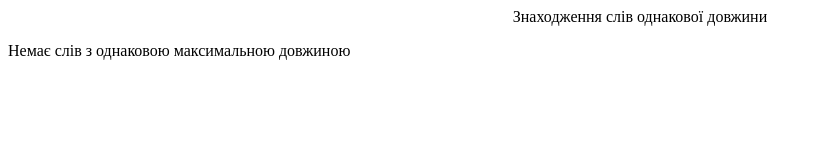
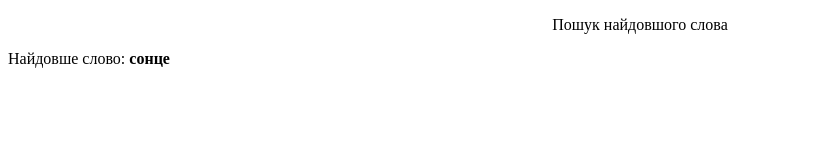
Before and after one commit to nataliianadychpp2024-hash/Lab12, a plain HTML site: page lab2_2.html in a window 1280 px wide. Shown: the whole page, without its empty margins (0-822 px from the left). Drawn offline with Linux system fonts and the light colour scheme.

Commit message:
Update script to find longest word and handle cases

```diff
--- a/lab2_2.html
+++ b/lab2_2.html
@@ -1,3 +1,4 @@
+<!DOCTYPE html>
 <html>
 <head>
     <meta charset="UTF-8">
@@ -7,20 +8,23 @@
     <script>
         "use strict";
 
-        document.write("<p style='text-align:center'>Знаходження слів однакової довжини</p>");
+        document.write("<p style='text-align:center'>Пошук найдовшого слова</p>");
 
         let word1 = "сонце";
         let word2 = "літо";
         let word3 = "день";
 
         const words = [word1, word2, word3];
+
         const maxLength = Math.max(word1.length, word2.length, word3.length);
         const longestWords = words.filter(word => word.length === maxLength);
 
-        if (longestWords.length >= 2) {
-            document.write("<p>Слова однакової максимальної довжини: " + longestWords.join(", ") + "</p>");
-        } else {
-            document.write("<p>Немає слів з однаковою максимальною довжиною</p>");
+        document.write("<p>Найдовше слово: <b>" + longestWords[0] + "</b></p>");
+
+        if (longestWords.length === 2) {
+            document.write("<p>Два слова мають однакову довжину: " + longestWords.join(", ") + "</p>");
+        } else if (longestWords.length === 3) {
+            document.write("<p>Усі три слова мають однакову довжину: " + longestWords.join(", ") + "</p>");
         }
     </script>
 </body>
```
